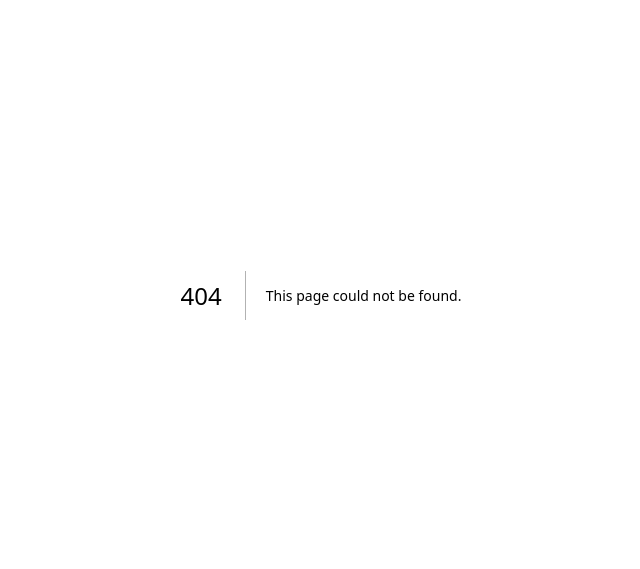
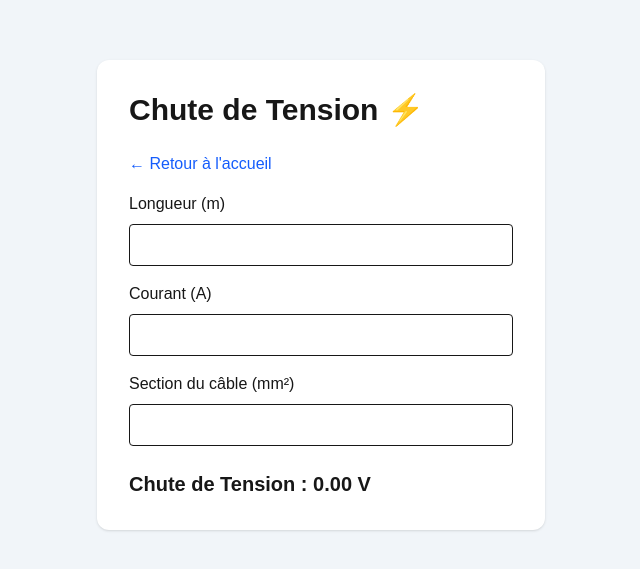
Before and after one commit to Anouar-azzi-spec/electrokit, a Next.js app: page /fr/chutedetension in a window 1280 px wide. Before the commit this address had no page. Shown: the part 105-674 px from the top of the page, without its empty margins (319-959 px from the left). Built offline with nearby package versions, Linux system fonts and the light colour scheme.

Commit message:
Add French calculator pages

```diff
--- /dev/null
+++ b/src/app/fr/chutedetension/page.tsx
@@ -0,0 +1,73 @@
+"use client";
+
+import { useState } from "react";
+import Link from "next/link";
+
+export default function TensionPage() {
+  const [longueur, setLongueur] = useState("");
+  const [courant, setCourant] = useState("");
+  const [section, setSection] = useState("");
+
+  const rho = 0.0175;
+
+  const chute =
+    (2 *
+      rho *
+      Number(longueur || 0) *
+      Number(courant || 0)) /
+    Number(section || 1);
+
+  return (
+    <main className="min-h-screen bg-slate-100 flex items-center justify-center">
+      <div className="bg-white p-8 rounded-xl shadow w-full max-w-md">
+        <h1 className="text-3xl font-bold mb-6">
+          Chute de Tension ⚡
+        </h1>
+
+        <Link
+          href="/fr"
+          className="text-blue-600 hover:underline mb-4 block"
+        >
+          ← Retour à l'accueil
+        </Link>
+
+        <label className="block mb-2">
+          Longueur (m)
+        </label>
+
+        <input
+          type="number"
+          value={longueur}
+          onChange={(e) => setLongueur(e.target.value)}
+          className="w-full border p-2 rounded mb-4"
+        />
+
+        <label className="block mb-2">
+          Courant (A)
+        </label>
+
+        <input
+          type="number"
+          value={courant}
+          onChange={(e) => setCourant(e.target.value)}
+          className="w-full border p-2 rounded mb-4"
+        />
+
+        <label className="block mb-2">
+          Section du câble (mm²)
+        </label>
+
+        <input
+          type="number"
+          value={section}
+          onChange={(e) => setSection(e.target.value)}
+          className="w-full border p-2 rounded mb-6"
+        />
+
+        <div className="text-xl font-bold">
+          Chute de Tension : {chute.toFixed(2)} V
+        </div>
+      </div>
+    </main>
+  );
+}
--- /dev/null
+++ b/src/app/fr/courant/page.tsx
@@ -0,0 +1,55 @@
+"use client";
+
+import { useState } from "react";
+import Link from "next/link";
+
+export default function CourantPage() {
+  const [puissance, setPuissance] = useState("");
+  const [tension, setTension] = useState("");
+
+  const courant =
+    Number(puissance || 0) / Number(tension || 1);
+
+  return (
+    <main className="min-h-screen bg-slate-100 flex items-center justify-center">
+      <div className="bg-white p-8 rounded-xl shadow w-full max-w-md">
+        <h1 className="text-3xl font-bold mb-6">
+          Calculateur de Courant ⚡
+        </h1>
+
+        <Link
+          href="/fr"
+          className="text-blue-600 hover:underline mb-4 block"
+        >
+          ← Retour à l'accueil
+        </Link>
+
+        <label className="block mb-2">
+          Puissance (W)
+        </label>
+
+        <input
+          type="number"
+          value={puissance}
+          onChange={(e) => setPuissance(e.target.value)}
+          className="w-full border p-2 rounded mb-4"
+        />
+
+        <label className="block mb-2">
+          Tension (V)
+        </label>
+
+        <input
+          type="number"
+          value={tension}
+          onChange={(e) => setTension(e.target.value)}
+          className="w-full border p-2 rounded mb-6"
+        />
+
+        <div className="text-xl font-bold">
+          Courant : {courant.toFixed(2)} A
+        </div>
+      </div>
+    </main>
+  );
+}
--- a/src/app/fr/page.tsx
+++ b/src/app/fr/page.tsx
@@ -30,28 +30,27 @@ export default function FrenchHome() {
 
       <div className="grid grid-cols-1 md:grid-cols-2 gap-4 max-w-2xl w-full">
         <Link
-          href="/power"
+          href="/fr/puissance"
           className="p-6 bg-white rounded-xl shadow text-center hover:scale-105 hover:shadow-xl transition duration-200"
         >
           Calculateur de Puissance ⚡
         </Link>
 
         <Link
-          href="/current"
+          href="/fr/courant"
           className="p-6 bg-blue-200 rounded-xl shadow text-center hover:scale-105 hover:shadow-xl transition duration-200"
         >
           Calculateur de Courant ⚡
         </Link>
 
         <Link
-          href="/voltagedrop"
-          className="p-6 bg-yellow-200 rounded-xl shadow text-center hover:scale-105 hover:shadow-xl transition duration-200"
-        >
+          href="/fr/chutedetension"
+          className="p-6 bg-yellow-200 rounded-xl shadow text-center hover:scale-105 hover:shadow-xl transition duration-200">
           Chute de Tension ⚡
         </Link>
 
         <Link
-          href="/cablesize"
+          href="/fr/sectiondecable"
           className="p-6 bg-purple-200 rounded-xl shadow text-center hover:scale-105 hover:shadow-xl transition duration-200"
         >
           Section de Câble ⚡
@@ -66,7 +65,7 @@ export default function FrenchHome() {
       </div>
 
       <p className="mt-10 text-sm text-gray-500">
-        Conçu par North Forge ⚒️
+        Développé par North Forge ⚒️
       </p>
 
       <p className="text-xs text-gray-400 mt-1">
--- /dev/null
+++ b/src/app/fr/puissance/page.tsx
@@ -0,0 +1,55 @@
+"use client";
+
+import { useState } from "react";
+import Link from "next/link";
+
+export default function PuissancePage() {
+  const [tension, setTension] = useState("");
+  const [courant, setCourant] = useState("");
+
+  const puissance =
+    Number(tension || 0) * Number(courant || 0);
+
+  return (
+    <main className="min-h-screen bg-slate-100 flex items-center justify-center">
+      <div className="bg-white p-8 rounded-xl shadow w-full max-w-md">
+        <h1 className="text-3xl font-bold mb-6">
+          Calculateur de Puissance ⚡
+        </h1>
+
+        <Link
+          href="/fr"
+          className="text-blue-600 hover:underline mb-4 block"
+        >
+          ← Retour à l'accueil
+        </Link>
+
+        <label className="block mb-2">
+          Tension (V)
+        </label>
+
+        <input
+          type="number"
+          value={tension}
+          onChange={(e) => setTension(e.target.value)}
+          className="w-full border p-2 rounded mb-4"
+        />
+
+        <label className="block mb-2">
+          Courant (A)
+        </label>
+
+        <input
+          type="number"
+          value={courant}
+          onChange={(e) => setCourant(e.target.value)}
+          className="w-full border p-2 rounded mb-6"
+        />
+
+        <div className="text-xl font-bold">
+          Puissance : {puissance.toFixed(2)} W
+        </div>
+      </div>
+    </main>
+  );
+}
--- /dev/null
+++ b/src/app/fr/sectiondecable/page.tsx
@@ -0,0 +1,51 @@
+"use client";
+
+import { useState } from "react";
+import Link from "next/link";
+
+export default function CablePage() {
+  const [courant, setCourant] = useState("");
+
+  function getCableSize(i: number) {
+    if (i <= 10) return "1.5 mm²";
+    if (i <= 16) return "2.5 mm²";
+    if (i <= 25) return "4 mm²";
+    if (i <= 32) return "6 mm²";
+    if (i <= 40) return "10 mm²";
+
+    return "Supérieur à 10 mm²";
+  }
+
+  return (
+    <main className="min-h-screen bg-slate-100 flex items-center justify-center">
+      <div className="bg-white p-8 rounded-xl shadow w-full max-w-md">
+        <h1 className="text-3xl font-bold mb-6">
+          Calculateur de Section de Câble ⚡
+        </h1>
+
+        <Link
+          href="/fr"
+          className="text-blue-600 hover:underline mb-4 block"
+        >
+          ← Retour à l'accueil
+        </Link>
+
+        <label className="block mb-2">
+          Courant (A)
+        </label>
+
+        <input
+          type="number"
+          value={courant}
+          onChange={(e) => setCourant(e.target.value)}
+          className="w-full border p-2 rounded mb-6"
+        />
+
+        <div className="text-xl font-bold">
+          Câble recommandé :{" "}
+          {getCableSize(Number(courant || 0))}
+        </div>
+      </div>
+    </main>
+  );
+}
```
